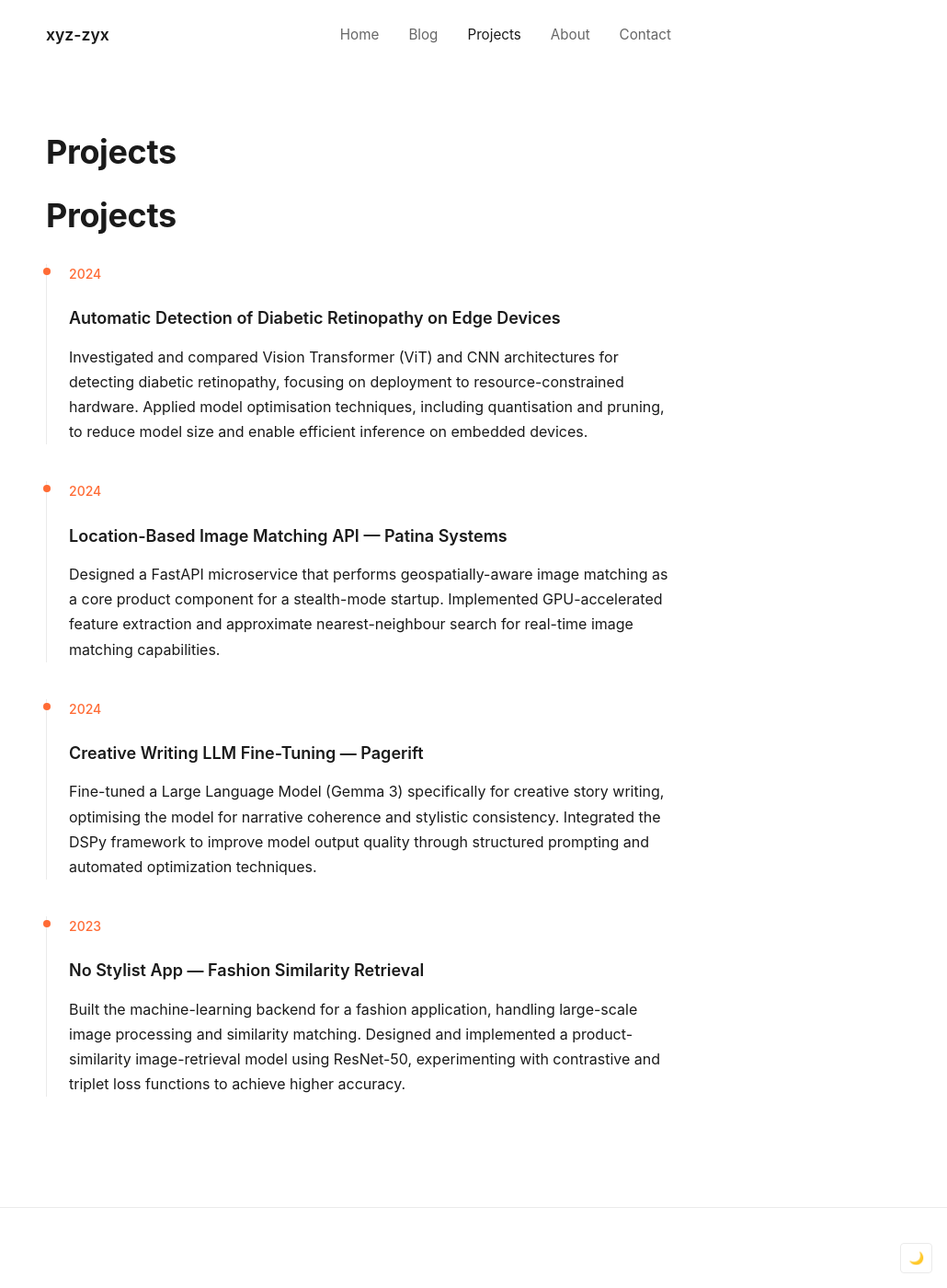
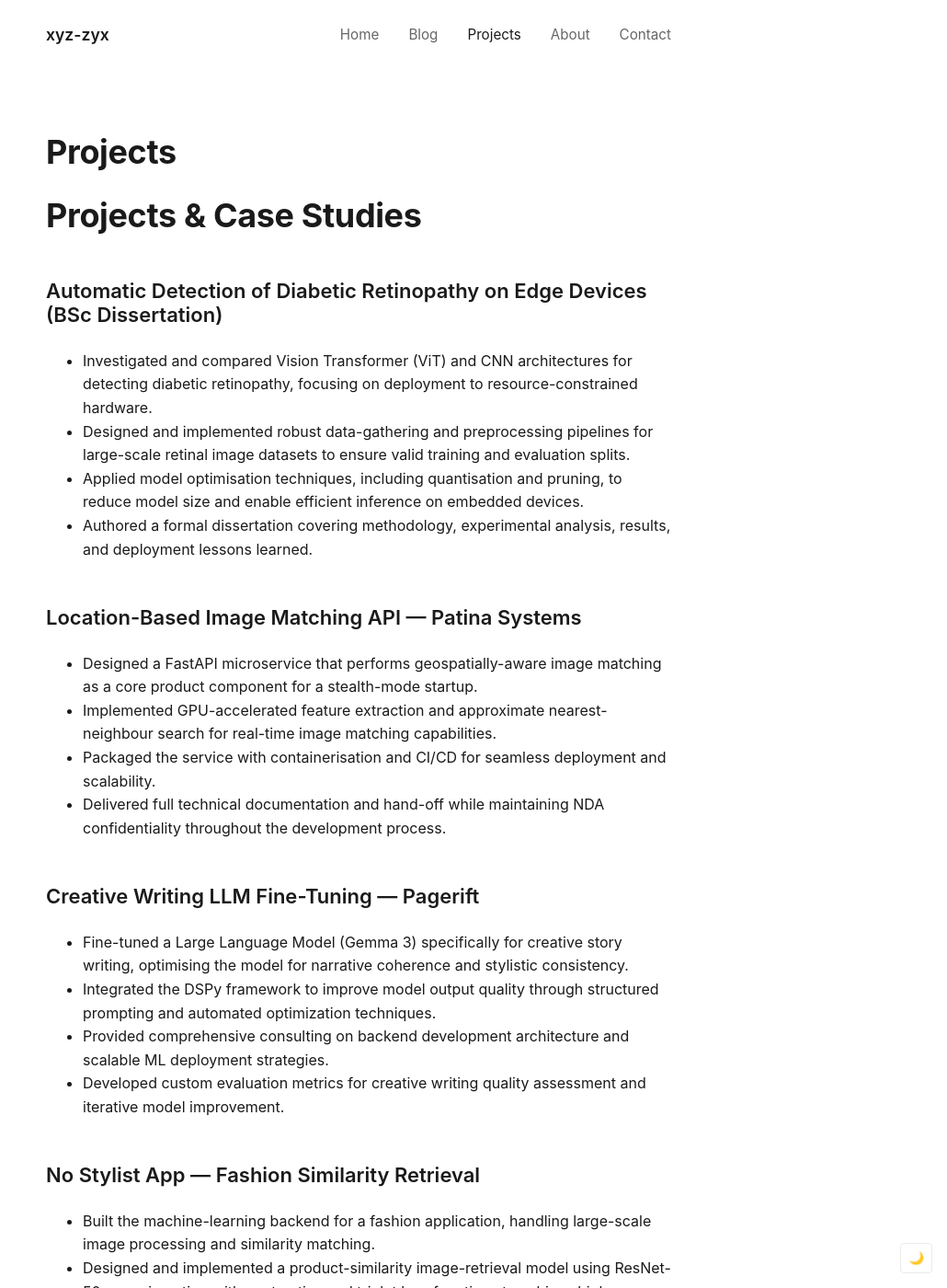
Before and after one commit to AMOHA-98/blogxyz, a Jekyll site: the page built from projects.md, in a window 1280 px wide and 1400 px high. Shown: the whole window at 92% size, without its empty margins (250-1280 px from the left). Built offline with Jekyll 4.4.1, drawn with Linux system fonts in a browser that asks for light colours; some of the changed text lies outside the part shown.

Commit message:
Enhance About and Projects sections with updated descriptions and structured timelines. Refined personal narrative to reflect current role and experiences, and improved project details for clarity and depth. Added experience section to home layout for better visibility of professional background.

```diff
--- a/projects.md
+++ b/projects.md
@@ -4,30 +4,33 @@ title: Projects
 permalink: /projects/
 ---
 
-# Projects
+# Projects & Case Studies
 
-<div class="timeline">
-  <div class="timeline-item">
-    <span class="timeline-date">2024</span>
-    <h3 class="timeline-title">Automatic Detection of Diabetic Retinopathy on Edge Devices</h3>
-    <p>Investigated and compared Vision Transformer (ViT) and CNN architectures for detecting diabetic retinopathy, focusing on deployment to resource-constrained hardware. Applied model optimisation techniques, including quantisation and pruning, to reduce model size and enable efficient inference on embedded devices.</p>
-  </div>
+## Automatic Detection of Diabetic Retinopathy on Edge Devices (BSc Dissertation)
 
-  <div class="timeline-item">
-    <span class="timeline-date">2024</span>
-    <h3 class="timeline-title">Location-Based Image Matching API — Patina Systems</h3>
-    <p>Designed a FastAPI microservice that performs geospatially-aware image matching as a core product component for a stealth-mode startup. Implemented GPU-accelerated feature extraction and approximate nearest-neighbour search for real-time image matching capabilities.</p>
-  </div>
+* Investigated and compared Vision Transformer (ViT) and CNN architectures for detecting diabetic retinopathy, focusing on deployment to resource-constrained hardware.
+* Designed and implemented robust data-gathering and preprocessing pipelines for large-scale retinal image datasets to ensure valid training and evaluation splits.
+* Applied model optimisation techniques, including quantisation and pruning, to reduce model size and enable efficient inference on embedded devices.
+* Authored a formal dissertation covering methodology, experimental analysis, results, and deployment lessons learned.
 
-  <div class="timeline-item">
-    <span class="timeline-date">2024</span>
-    <h3 class="timeline-title">Creative Writing LLM Fine-Tuning — Pagerift</h3>
-    <p>Fine-tuned a Large Language Model (Gemma 3) specifically for creative story writing, optimising the model for narrative coherence and stylistic consistency. Integrated the DSPy framework to improve model output quality through structured prompting and automated optimization techniques.</p>
-  </div>
+## Location-Based Image Matching API — Patina Systems
 
-  <div class="timeline-item">
-    <span class="timeline-date">2023</span>
-    <h3 class="timeline-title">No Stylist App — Fashion Similarity Retrieval</h3>
-    <p>Built the machine-learning backend for a fashion application, handling large-scale image processing and similarity matching. Designed and implemented a product-similarity image-retrieval model using ResNet-50, experimenting with contrastive and triplet loss functions to achieve higher accuracy.</p>
-  </div>
-</div>
+* Designed a FastAPI microservice that performs geospatially-aware image matching as a core product component for a stealth-mode startup.
+* Implemented GPU-accelerated feature extraction and approximate nearest-neighbour search for real-time image matching capabilities.
+* Packaged the service with containerisation and CI/CD for seamless deployment and scalability.
+* Delivered full technical documentation and hand-off while maintaining NDA confidentiality throughout the development process.
+
+## Creative Writing LLM Fine-Tuning — Pagerift
+
+* Fine-tuned a Large Language Model (Gemma 3) specifically for creative story writing, optimising the model for narrative coherence and stylistic consistency.
+* Integrated the DSPy framework to improve model output quality through structured prompting and automated optimization techniques.
+* Provided comprehensive consulting on backend development architecture and scalable ML deployment strategies.
+* Developed custom evaluation metrics for creative writing quality assessment and iterative model improvement.
+
+## No Stylist App — Fashion Similarity Retrieval
+
+* Built the machine-learning backend for a fashion application, handling large-scale image processing and similarity matching.
+* Designed and implemented a product-similarity image-retrieval model using ResNet-50, experimenting with contrastive and triplet loss functions to achieve higher accuracy.
+* Developed a core feature using a YOLOv8n model for clothing detection in user-uploaded images, enabling automated fashion item categorization.
+* Optimised large-scale image datasets and leveraged high-performance GPUs for model training and deployment.
+* Architected a sophisticated user avatar generation pipeline by chaining multiple deep learning models, including pose estimation, facial landmark detection, and generative adversarial networks for realistic avatar synthesis.
```
Also changed, not shown: _layouts/home.html (+25 -0 lines), about.md (+43 -24 lines).
